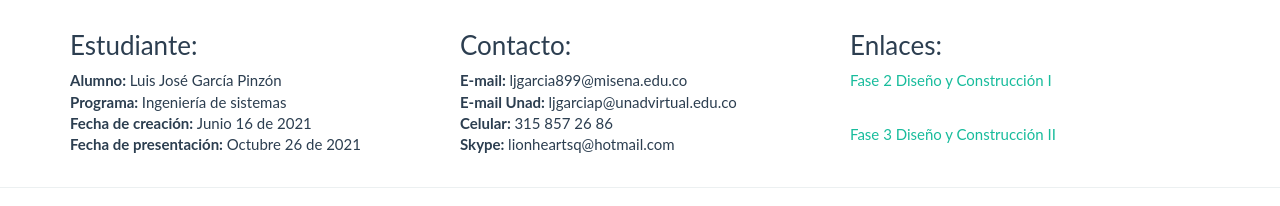
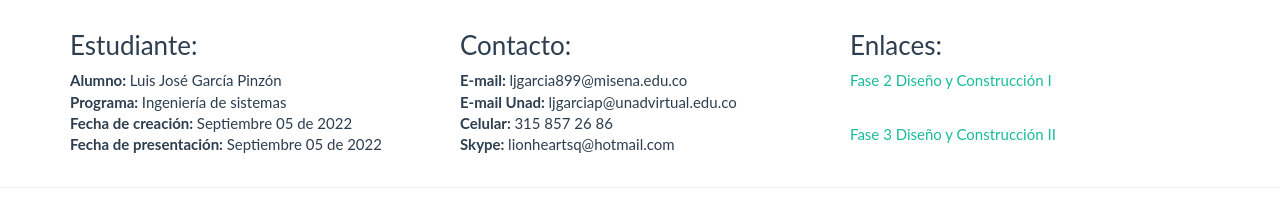
Before and after one commit to lionheartsq/DSWluisGarcia, a plain HTML site: page index.html in a window 1280 px wide. Shown: the part 153-359 px from the top of the page. Drawn offline with Linux system fonts and the light colour scheme.

Commit message:
Update index.html
Cambios fecha

```diff
--- a/index.html
+++ b/index.html
@@ -33,8 +33,8 @@
                             <p>
                                 <b>Alumno: </b> Luis José García Pinzón<br>
                                 <b>Programa: </b> Ingeniería de sistemas<br>
-                                <b>Fecha de creación: </b> Junio 16 de 2021<br>
-                                <b>Fecha de presentación: </b> Octubre 26 de 2021<br>
+                                <b>Fecha de creación: </b> Septiembre 05 de 2022<br>
+                                <b>Fecha de presentación: </b> Septiembre 05 de 2022<br>
                             </p>
                         </div>
 
```
